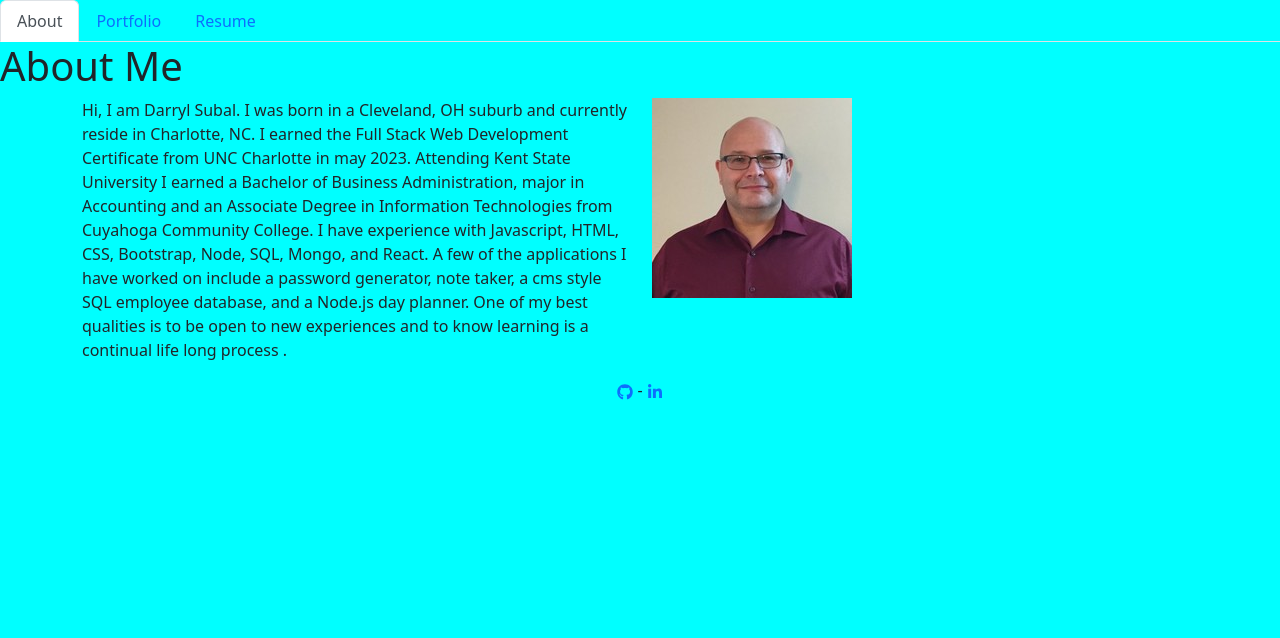
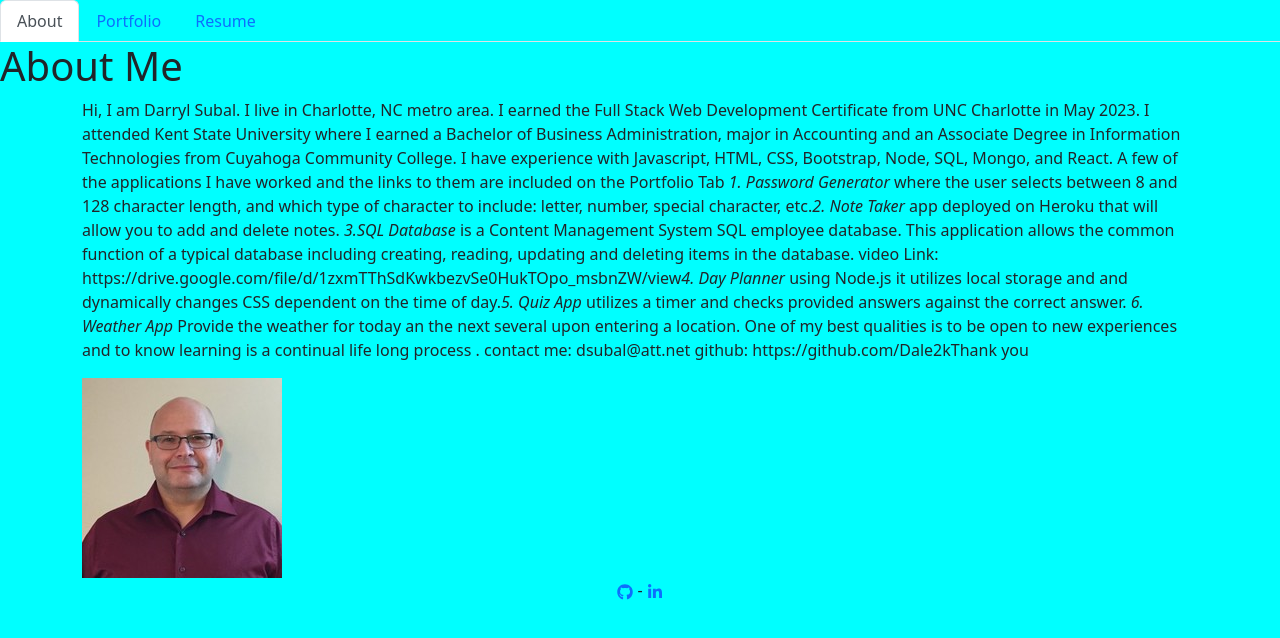
Before and after one commit to Dale2k/Darryl_Subal_Portfolio, a React (Create React App) app: page / in a window 1280 px wide. Shown: the top 638 px of the page. Built offline with nearby package versions, Linux system fonts and the light colour scheme.

Commit message:
update links

```diff
--- a/src/components/Movie.js
+++ b/src/components/Movie.js
@@ -4,7 +4,7 @@ import imageSrc from "./pages/utils/Movie.png";
 function Movie() {
   return (
     <a
-      href="https://github.com/Dale2k/development-movie-app
+      href="https://movie-app-nc.herokuapp.com
 "
       className="btn btn-primary"
     >
--- a/src/components/Note.js
+++ b/src/components/Note.js
@@ -4,7 +4,7 @@ import imageSrc from "./pages/utils/Note Taker.png";
 function Note() {
   return (
     <a
-      href="https://github.com/Dale2k/expressly-taking_notes"
+      href="https://secret-island-81595.herokuapp.com/"
       className="btn btn-primary"
     >
       <img src={imageSrc} alt=" " className="mr-2" />
--- a/src/components/Password.js
+++ b/src/components/Password.js
@@ -4,7 +4,7 @@ import imageSrc from "./pages/utils/Password.png";
 function Password() {
   return (
     <a
-      href="https://github.com/Dale2k/ds_password_generator"
+      href="https://dale2k.github.io/ds_password_generator/"
       className="btn btn-primary"
     >
       <img src={imageSrc} alt=" " className="mr-2" />
--- a/src/components/Quiz.js
+++ b/src/components/Quiz.js
@@ -4,7 +4,7 @@ import imageSrc from "./pages/utils/Quiz.png";
 function Quiz() {
   return (
     <a
-      href="https://github.com/Dale2k/turbo_guacamole_code_quiz"
+      href="https://dale2k.github.io/turbo_guacamole_code_quiz/"
       className="btn btn-primary"
     >
       <img src={imageSrc} alt=" " className="mr-2" />
--- a/src/components/Weather.js
+++ b/src/components/Weather.js
@@ -4,7 +4,7 @@ import imageSrc from "./pages/utils/Weather.png";
 function Weather() {
   return (
     <a
-      href="https://github.com/Dale2k/weather-computing-machine"
+      href="https://dale2k.github.io/weather-computing-machine/"
       className="btn btn-primary"
     >
       <img src={imageSrc} alt=" " className="mr-2" />
--- a/src/components/pages/About.js
+++ b/src/components/pages/About.js
@@ -12,18 +12,32 @@ export default function About() {
         <Row>
           <Col>
             <p>
-              Hi, I am Darryl Subal. I was born in a Cleveland, OH suburb and
-              currently reside in Charlotte, NC. I earned the Full Stack Web
-              Development Certificate from UNC Charlotte in may 2023. Attending
-              Kent State University I earned a Bachelor of Business
-              Administration, major in Accounting and an Associate Degree in
-              Information Technologies from Cuyahoga Community College. I have
-              experience with Javascript, HTML, CSS, Bootstrap, Node, SQL,
-              Mongo, and React. A few of the applications I have worked on
-              include a password generator, note taker, a cms style SQL employee
-              database, and a Node.js day planner. One of my best qualities is
-              to be open to new experiences and to know learning is a continual
-              life long process .
+              Hi, I am Darryl Subal. I live in Charlotte, NC metro area. I
+              earned the Full Stack Web Development Certificate from UNC
+              Charlotte in May 2023. I attended Kent State University where I
+              earned a Bachelor of Business Administration, major in Accounting
+              and an Associate Degree in Information Technologies from Cuyahoga
+              Community College. I have experience with Javascript, HTML, CSS,
+              Bootstrap, Node, SQL, Mongo, and React. A few of the applications
+              I have worked and the links to them are included on the Portfolio
+              Tab <em>1. Password Generator</em> where the user selects between
+              8 and 128 character length, and which type of character to
+              include: letter, number, special character, etc.
+              <em>2. Note Taker</em> app deployed on Heroku that will allow you
+              to add and delete notes. <em>3.SQL Database </em> is a Content
+              Management System SQL employee database. This application allows
+              the common function of a typical database including creating,
+              reading, updating and deleting items in the database. video Link:
+              https://drive.google.com/file/d/1zxmTThSdKwkbezvSe0HukTOpo_msbnZW/view
+              <em>4. Day Planner</em> using Node.js it utilizes local storage
+              and and dynamically changes CSS dependent on the time of day.
+              <em>5. Quiz App</em> utilizes a timer and checks provided answers
+              against the correct answer. <em>6. Weather App</em> Provide the
+              weather for today an the next several upon entering a location.
+              One of my best qualities is to be open to new experiences and to
+              know learning is a continual life long process . contact me:
+              dsubal@att.net github: https://github.com/Dale2k
+              <span>Thank you </span>
             </p>
           </Col>
           <Col xs={6}>
```
Also changed, not shown: 7 other files (tests, documents, lock files or other folders).
